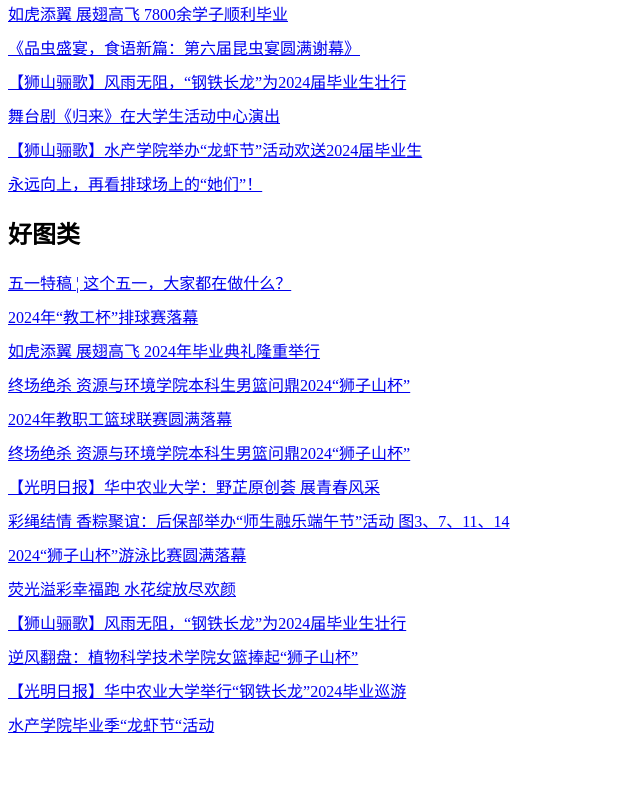
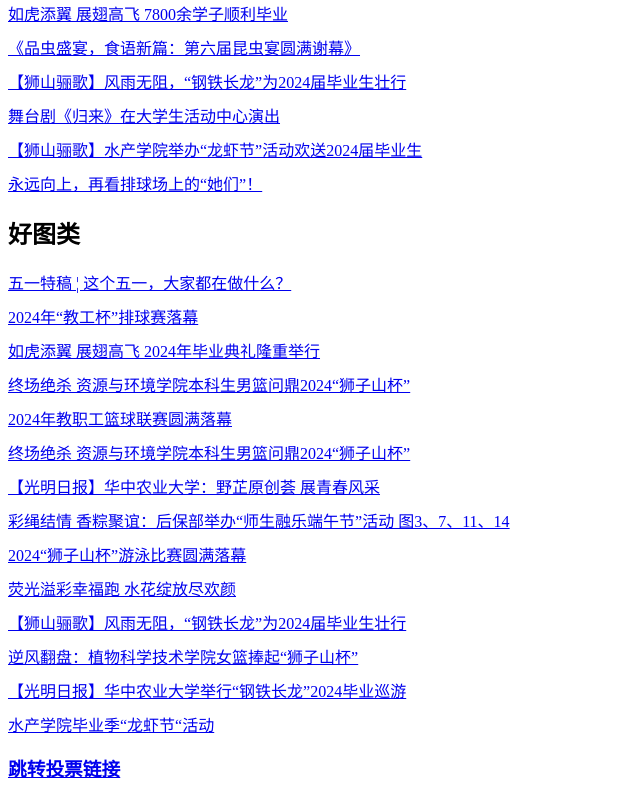
Before and after one commit to JUVEqq13913/-, a plain HTML site: page index.html in a window 1280 px wide. Shown: the part 373-1173 px from the top of the page, without its empty margins (0-640 px from the left). Before the commit the page ends 1125 px from the top, so only its background shows below. Drawn offline with Linux system fonts and the light colour scheme.

Commit message:
Add files via upload

```diff
--- a/index.html
+++ b/index.html
@@ -49,7 +49,9 @@
         </ul>
     </section>
 
-    <div id="content-page" style="display:none;">
+    <h3><a href="https://tp.wjx.top/vm/mhxjD5X.aspx# ">跳转投票链接</a></h3>
+
+    <!-- <div id="content-page" style="display:none;">
         <button onclick="closeContent()">关闭</button>
         <form id="vote-form" onsubmit="return submitVote();">
             <h2 id="content-title"></h2>
@@ -78,6 +80,6 @@
             </fieldset>
             <button type="submit">提交</button>
         </form>
-    </div>
+    </div> -->
 </body>
 </html>
```
